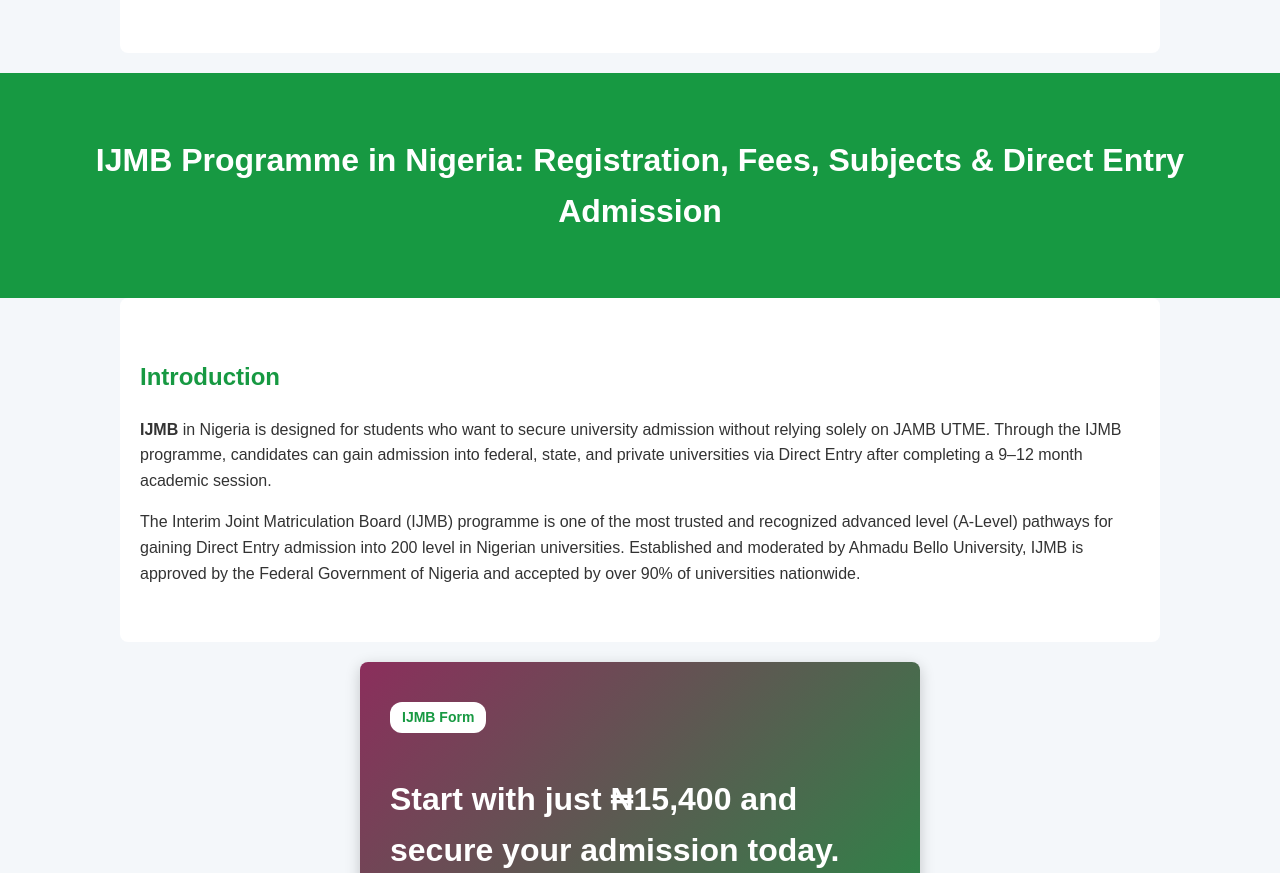
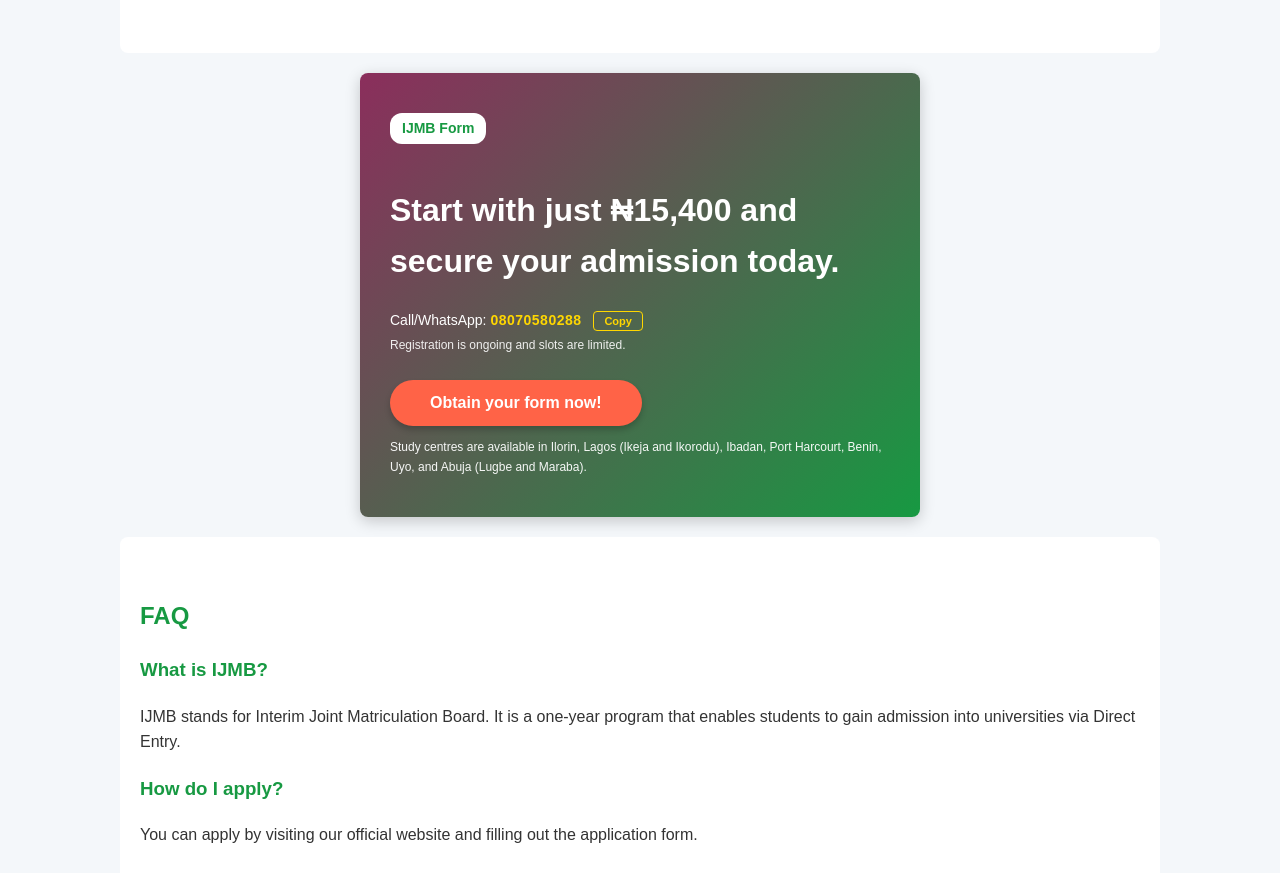
Before and after one commit to ijmb-jupeb/ijmb.github.io, a plain HTML site: page index.html in a window 1280 px wide. Shown: the part 3465-4338 px from the top of the page. Drawn offline with Linux system fonts and the light colour scheme.

Commit message:
Update index.html

```diff
--- a/index.html
+++ b/index.html
@@ -380,20 +380,6 @@
     border-left: 5px solid #179942;
 }
 </style>
-</head>
-
-<body>
-
-<header>
-    <h1>IJMB Programme in Nigeria: Registration, Fees, Subjects & Direct Entry Admission</h1>
-</header>
-
-<section>
-<h2>Introduction</h2>
-<p><strong>IJMB</strong> in Nigeria is designed for students who want to secure university admission without relying solely on JAMB UTME. Through the IJMB programme, candidates can gain admission into federal, state, and private universities via Direct Entry after completing a 9–12 month academic session.</p>
-
-<p>The Interim Joint Matriculation Board (IJMB) programme is one of the most trusted and recognized advanced level (A-Level) pathways for gaining Direct Entry admission into 200 level in Nigerian universities. Established and moderated by Ahmadu Bello University, IJMB is approved by the Federal Government of Nigeria and accepted by over 90% of universities nationwide.</p>
-</section>
 
 
 <style>
```
